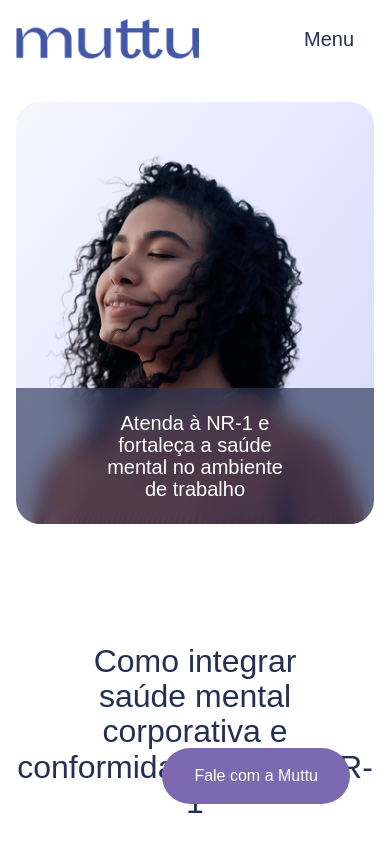
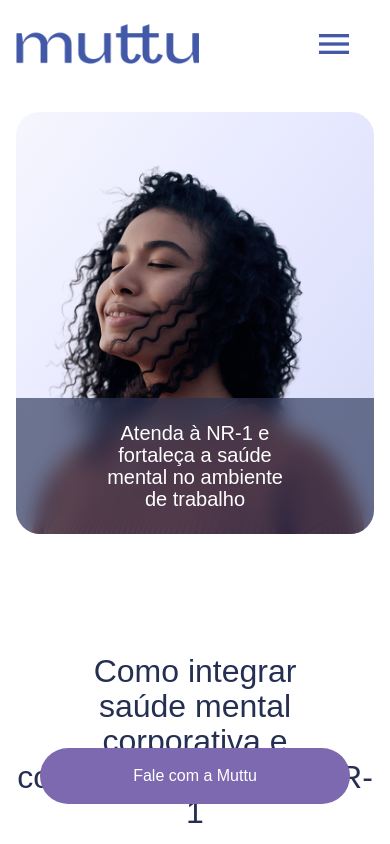
Before and after one commit to tuxxxu/muttu, a plain HTML site: page index.html in a window 390 px wide. Shown: the top 844 px of the page. Drawn offline with Linux system fonts and the light colour scheme; a web font is replaced by a local one.

Commit message:
🧃 Added adjustments to the cta button and menu

```diff
--- a/assets/main.css
+++ b/assets/main.css
@@ -194,6 +194,7 @@ header {
 }
 .topic img{
     width: 48px;
+    margin-left: 40px;
 }
 
 /* Footer */
@@ -205,10 +206,14 @@ footer {
     background: linear-gradient(126.7deg, #F6F6FE 0%, #E6E8FF 49.34%, #D6DAF7 98.69%);
     border-radius: 24px;
     padding: 40px;
+    margin-bottom: 112px;
   }
   footer img {
     max-height: 40px;
     height: auto;
+  }
+  footer p {
+    font-weight: 500;
   }
 
   /* Button CTA */
@@ -223,7 +228,7 @@ footer {
   font-weight: 500;
   transition: .5s;
   color: #fff !important;
-
+  text-align: center;
   z-index: 9999;
   transform: translateZ(0); /* força renderização GPU */
   -webkit-transform: translateZ(0);
@@ -295,6 +300,9 @@ footer {
     width: 100%;
     text-align: center;
   }
+  .topic img{
+    margin-left: 0;
+}
   .features .wrap{
     display: flex;
     justify-content: flex-end;
@@ -349,8 +357,14 @@ footer {
   }
   .menu .close{
     position: fixed;
-    right: 16px;
-    top: 16px;
+    right: 0;
+    top: 0;
     color: #fff;
   }
+
+
+  /* Toggle class to force red background when at bottom */
+  .at-bottom{
+      width: calc(100% - 80px);
+  }
 }
--- a/assets/main.js
+++ b/assets/main.js
@@ -33,3 +33,24 @@ document.addEventListener('DOMContentLoaded', function() {
     });
   }
 });
+
+(function() {
+  var faleBtn = document.querySelector('a.button');
+  var footer = document.querySelector('footer');
+
+  function toggleRedOnBottom() {
+    if (!faleBtn) return;
+    var isBottom = (window.innerHeight + window.scrollY) >= (document.body.offsetHeight - 100);
+
+    if (isBottom) {
+      faleBtn.classList.add('at-bottom');
+    } else {
+      faleBtn.classList.remove('at-bottom');
+    }
+  }
+
+  window.addEventListener('scroll', toggleRedOnBottom, { passive: true });
+  window.addEventListener('resize', toggleRedOnBottom);
+  document.addEventListener('DOMContentLoaded', toggleRedOnBottom);
+  toggleRedOnBottom();
+})();
--- a/index.html
+++ b/index.html
@@ -39,9 +39,7 @@
     <meta name="twitter:description" content="Promova saúde mental no trabalho, reduza afastamentos e garanta conformidade com a NR-1. Conheça as soluções da Muttu.">
     <meta name="twitter:image" content="https://muttu.com.br/assets/img/meta.png">
 
-  <!-- Extra -->
     <link rel="canonical" href="https://muttu.com.br">
-
     <link rel="stylesheet" href="assets/main.css">
     <link rel="preconnect" href="https://rsms.me/">
     <link rel="stylesheet" href="https://rsms.me/inter/inter.css">
@@ -53,7 +51,7 @@
 
     <section class="menu mobile">
         <img src="assets/img/logo-i.png" alt="Muttu Logo">
-        <a class="close btn-menu"  href="#">Fechar</a>
+        <a class="close btn-menu"  href="#"><img src="assets/img/icon-close.png"></a>
     <ul>
         <li><a href="#about">Quem somos</a></li>
         <li><a href="#features">Nossas soluções</a></li>
@@ -67,7 +65,7 @@
             <li><a href="#features">Nossas soluções</a></li>
             <li><a href="https://wa.me/5511913564050?text=Ol%C3%A1%20Muttu!" target="_blank">Entre em contato</a></li>
         </ul>
-        <a class="btn-menu" href="#">Menu</a>
+        <a class="btn-menu" href="#"><img src="assets/img/icon-menu.png"></a>
     </header>
 
     <section class="hero">
@@ -126,5 +124,6 @@
         <p>Mentes saudáveis e resultados fortes</p>
     </footer>
 </body>
+
 <script src="assets/main.js"></script>
 </html>
```
Also changed, not shown: assets/img/icon-close.png (added), assets/img/icon-menu.png (added). Lines whose indentation alone changed are shown as unchanged.
